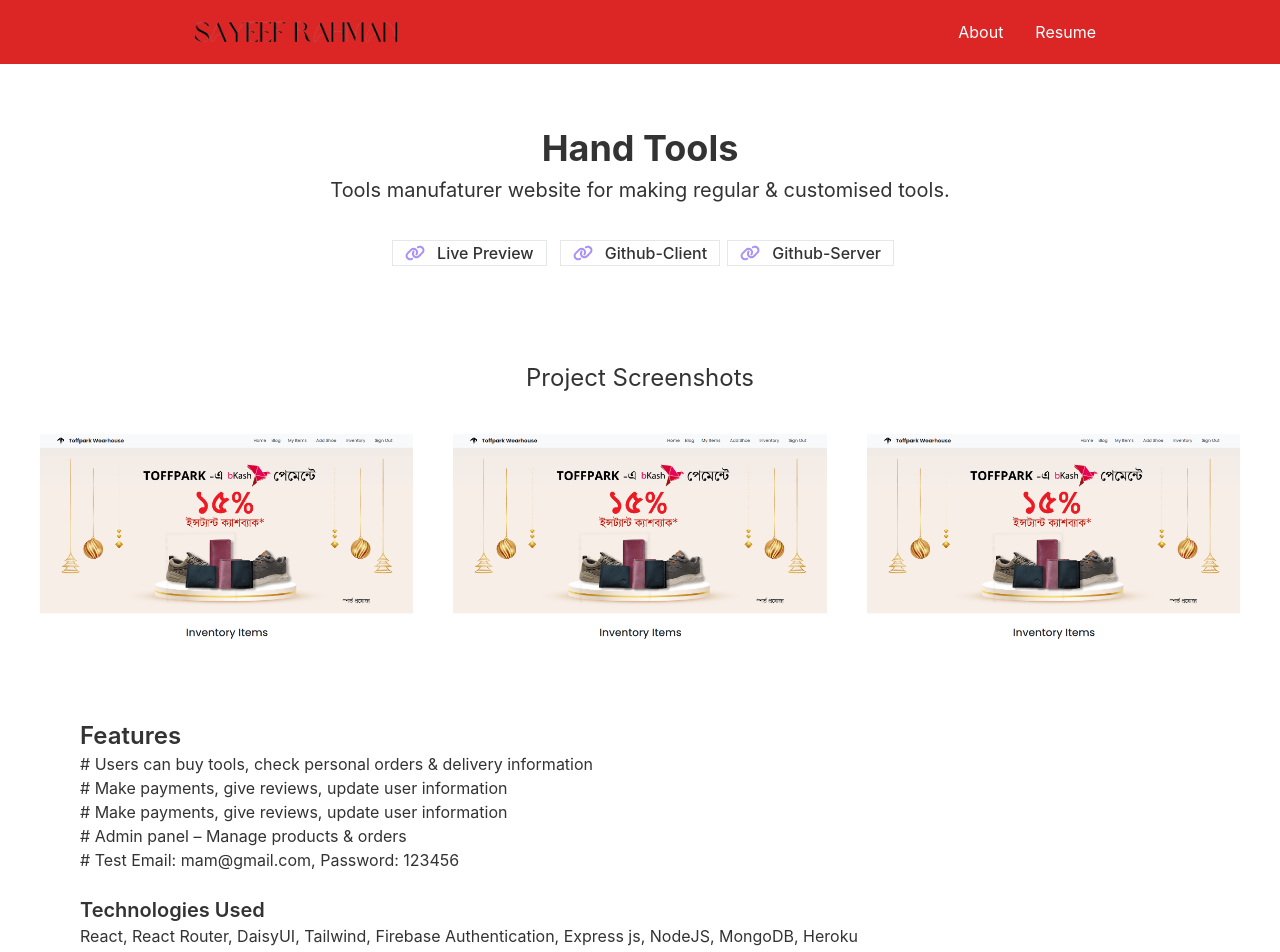
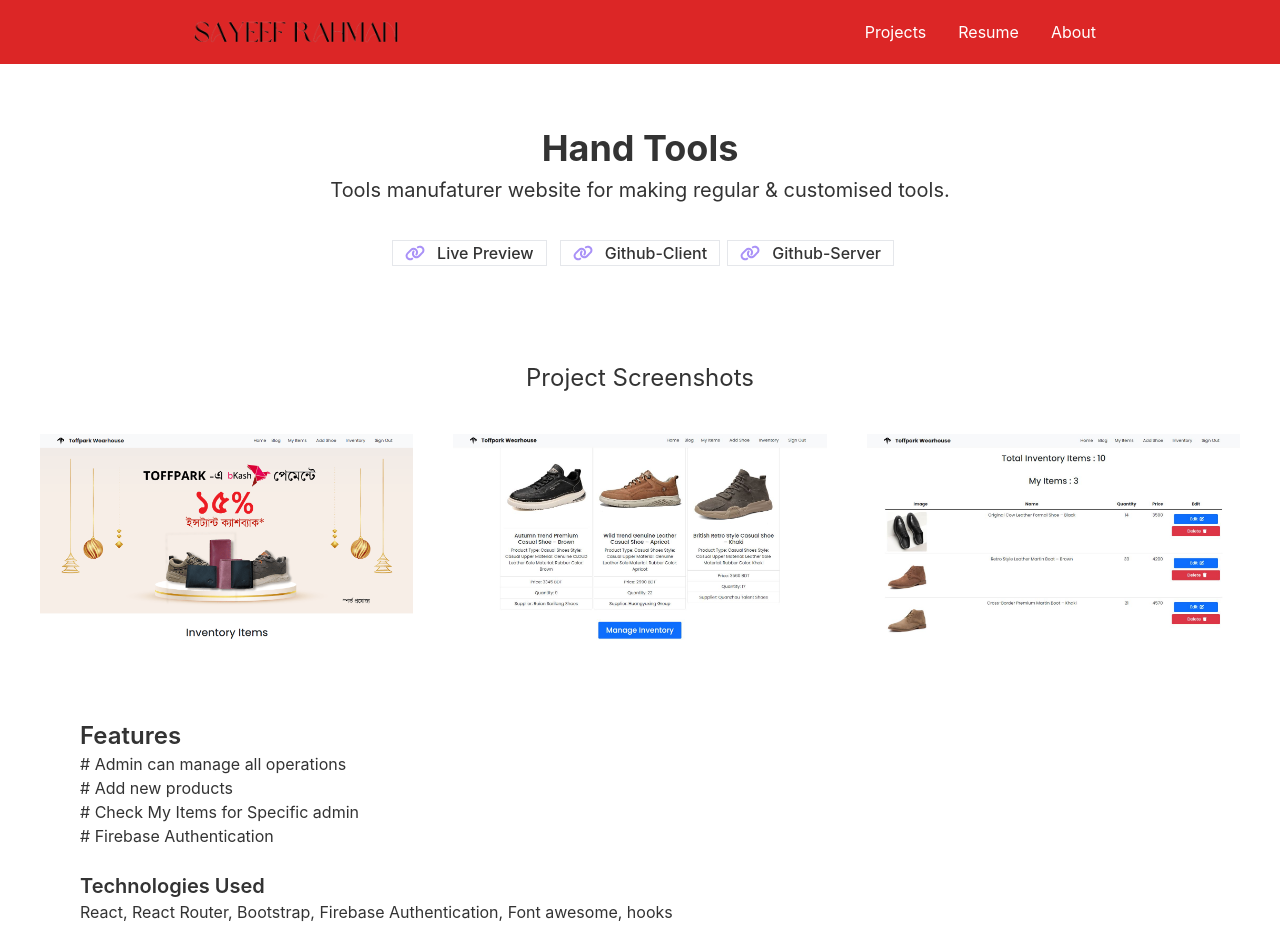
Before and after one commit to sayeef-rahman/sayeef-rahman-portfolio-website, a React (Create React App) app: page /projects/toffpar-warehouse in a window 1280 px wide. Shown: the top 952 px of the page. Built offline with nearby package versions, Linux system fonts and the light colour scheme.

Commit message:
project - toffpark warehouse updated

```diff
--- a/src/Pages/Home/Home.js
+++ b/src/Pages/Home/Home.js
@@ -10,8 +10,8 @@
     return (
         <div>
             <HeroSection></HeroSection>
+            <MyProjects></MyProjects>
             <MyClients></MyClients>
-            <MyProjects></MyProjects>
             <ContactUs></ContactUs>
         </div>
     );
--- a/src/Pages/Home/ToffparkWarehouse.js
+++ b/src/Pages/Home/ToffparkWarehouse.js
@@ -1,7 +1,7 @@
 import React from 'react';
 import toffpark_warehouse from '../../assets/project2.png'
-// import toffpark_warehouse from '../../assets/project2.png'
-// import toffpark_warehouse from '../../assets/project2.png'
+import toffpark_warehouse2 from '../../assets/toffpark_warehouse2.jpg'
+import toffpark_warehouse3 from '../../assets/toffpark_warehouse3.jpg'
 import { FontAwesomeIcon } from '@fortawesome/react-fontawesome';
 import { faLink } from '@fortawesome/free-solid-svg-icons';
 
@@ -39,22 +39,20 @@
             <h1 className='text-2xl text-center mt-20 lg:mb-10'>Project Screenshots</h1>
             <div className='grid lg:grid-cols-3 md:grid-cols-2 sm:grid-cols-1 gap-10 mx-10 mt-5 mb-10'>
                 <img src={toffpark_warehouse} alt="" />
-                <img src={toffpark_warehouse} alt="" />
-                <img src={toffpark_warehouse} alt="" />
+                <img src={toffpark_warehouse2} alt="" />
+                <img src={toffpark_warehouse3} alt="" />
             </div>
 
             <div className='lg:ml-20 lg:mb-52 mx-4 mb-20'>
                 <h1 className='text-2xl font-semibold mt-20'>Features</h1>
                 <ul className='text-justify'>
-                    <li># Users can buy tools, check personal orders & delivery information</li>
-                    <li># Make payments, give reviews, update user information</li>
-                    <li># Make payments, give reviews, update user information</li>
-                    <li># Admin panel – Manage products & orders</li>
-                    <li># Test Email: mam@gmail.com, Password: 123456</li>
+                    <li># Admin can manage all operations</li>
+                    <li># Add new products</li>
+                    <li># Check My Items for Specific admin</li>
+                    <li># Firebase Authentication</li>
                 </ul>
                 <h1 className='text-xl font-semibold mt-6'>Technologies Used</h1>
-                <p className='text-justify'>React, React Router, DaisyUI, Tailwind, Firebase Authentication, Express js,
-                    NodeJS, MongoDB, Heroku</p>
+                <p className='text-justify'>React, React Router, Bootstrap, Firebase Authentication, Font awesome, hooks</p>
             </div>
         </div>
     );
--- a/src/Pages/Shared/Navbar.js
+++ b/src/Pages/Shared/Navbar.js
@@ -7,21 +7,23 @@
         <div className='bg-red-600'>
             <div className="navbar  lg:w-3/4 mx-auto sticky text-white">
                 <div className="navbar-start">
-                    <div className="dropdown">
+                    <div className="dropdown text-black">
                         <label tabIndex="0" className="btn btn-ghost lg:hidden">
                             <svg xmlns="http://www.w3.org/2000/svg" className="h-5 w-5" fill="none" viewBox="0 0 24 24" stroke="currentColor"><path strokeLinecap="round" strokeLinejoin="round" strokeWidth="2" d="M4 6h16M4 12h8m-8 6h16" /></svg>
                         </label>
                         <ul tabIndex="0" className="menu menu-compact dropdown-content mt-3 p-2 shadow bg-base-100 rounded-box w-52">
+                            <li><a>Projects</a></li>
+                            <li><a>Resume</a></li>
                             <li><a>About</a></li>
-                            <li><a>Resume</a></li>
                         </ul>
                     </div>
                     <Link className="btn btn-ghost normal-case text-xl w-64" to={'/'}><img src={logo} alt="Sayeef Rahman" /> </Link>
                 </div>
                 <div className="navbar-end hidden lg:flex">
                     <ul className="menu menu-horizontal p-0">
+                        <li><a>Projects</a></li>
+                        <li><a>Resume</a></li>
                         <li><a>About</a></li>
-                        <li><a>Resume</a></li>
                     </ul>
                 </div>
             </div>
```
Also changed, not shown: src/assets/toffpark_warehouse2.jpg (added), src/assets/toffpark_warehouse3.jpg (added).
